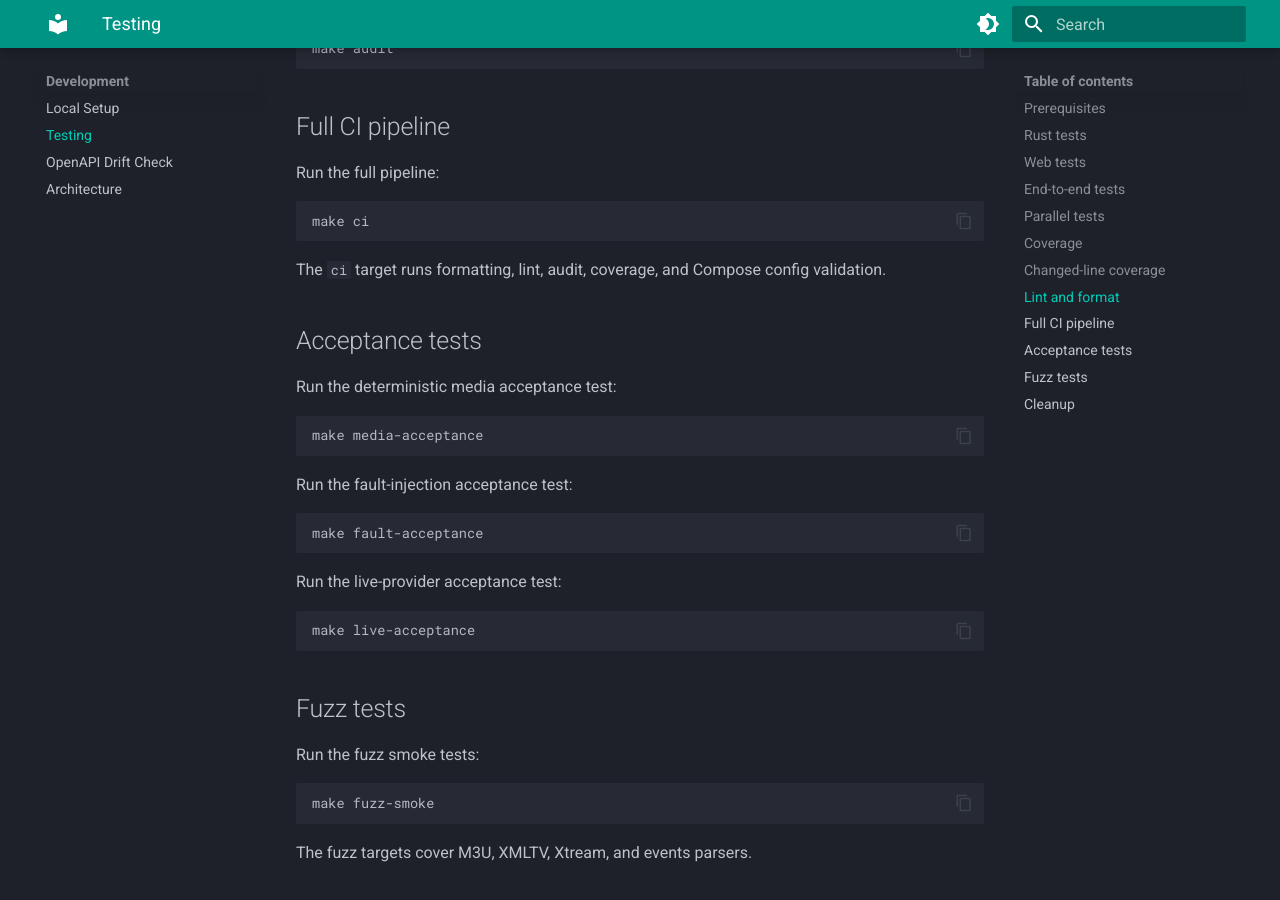
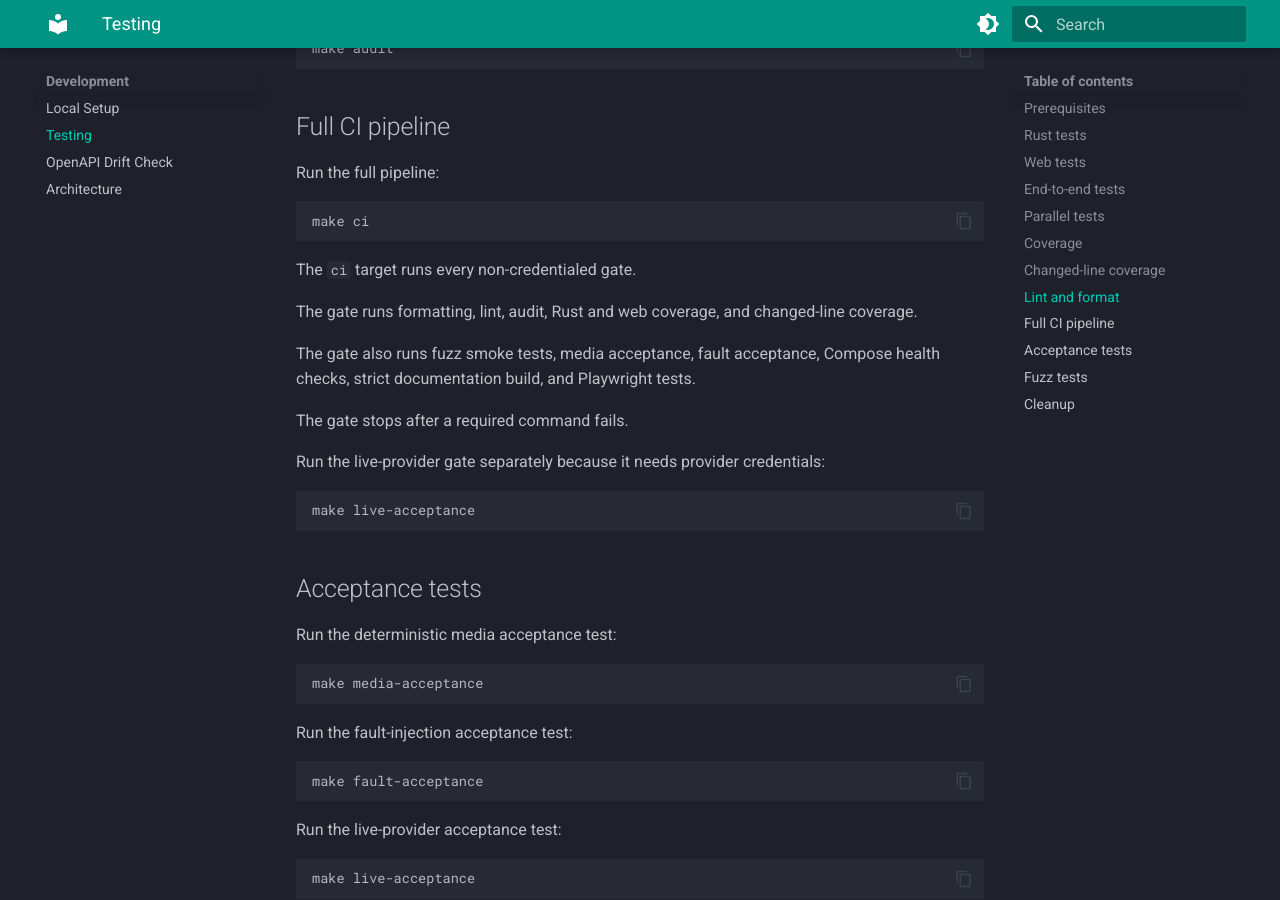
Before and after one commit to NathanBland/iptv-relay, an MkDocs documentation site: the page built from docs/docs/development/testing.md, in a window 1280 px wide and 900 px high, scrolled down 2852 px. Built offline with MkDocs 1.6.1 and Material for MkDocs 9.7.7, drawn with Linux system fonts in a browser that asks for light colours.

Commit message:
Make local gate tests self contained

````diff
--- a/docs/docs/development/testing.md
+++ b/docs/docs/development/testing.md
@@ -144,7 +144,19 @@ Run the full pipeline:
 make ci
 ```
 
-The `ci` target runs formatting, lint, audit, coverage, and Compose config validation.
+The `ci` target runs every non-credentialed gate.
+
+The gate runs formatting, lint, audit, Rust and web coverage, and changed-line coverage.
+
+The gate also runs fuzz smoke tests, media acceptance, fault acceptance, Compose health checks, strict documentation build, and Playwright tests.
+
+The gate stops after a required command fails.
+
+Run the live-provider gate separately because it needs provider credentials:
+
+```bash
+make live-acceptance
+```
 
 ## Acceptance tests
 
````
Also changed, not shown: 2 other files.
